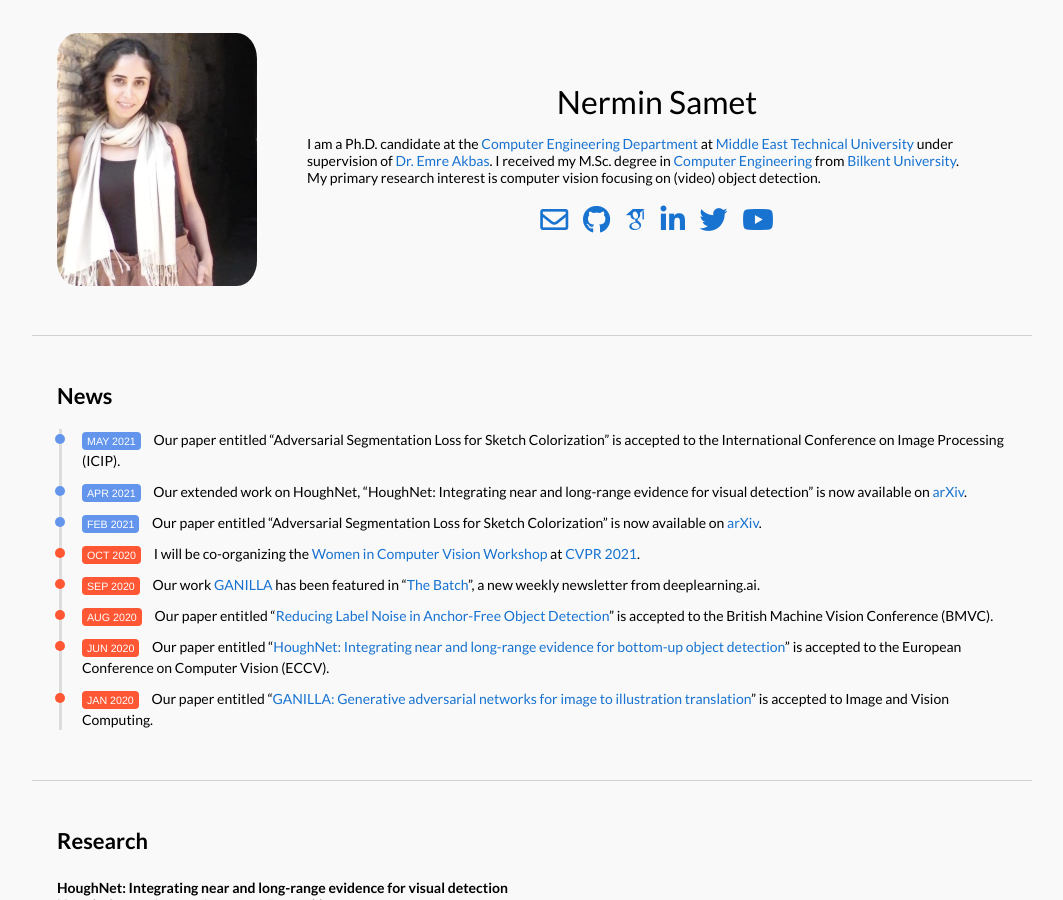
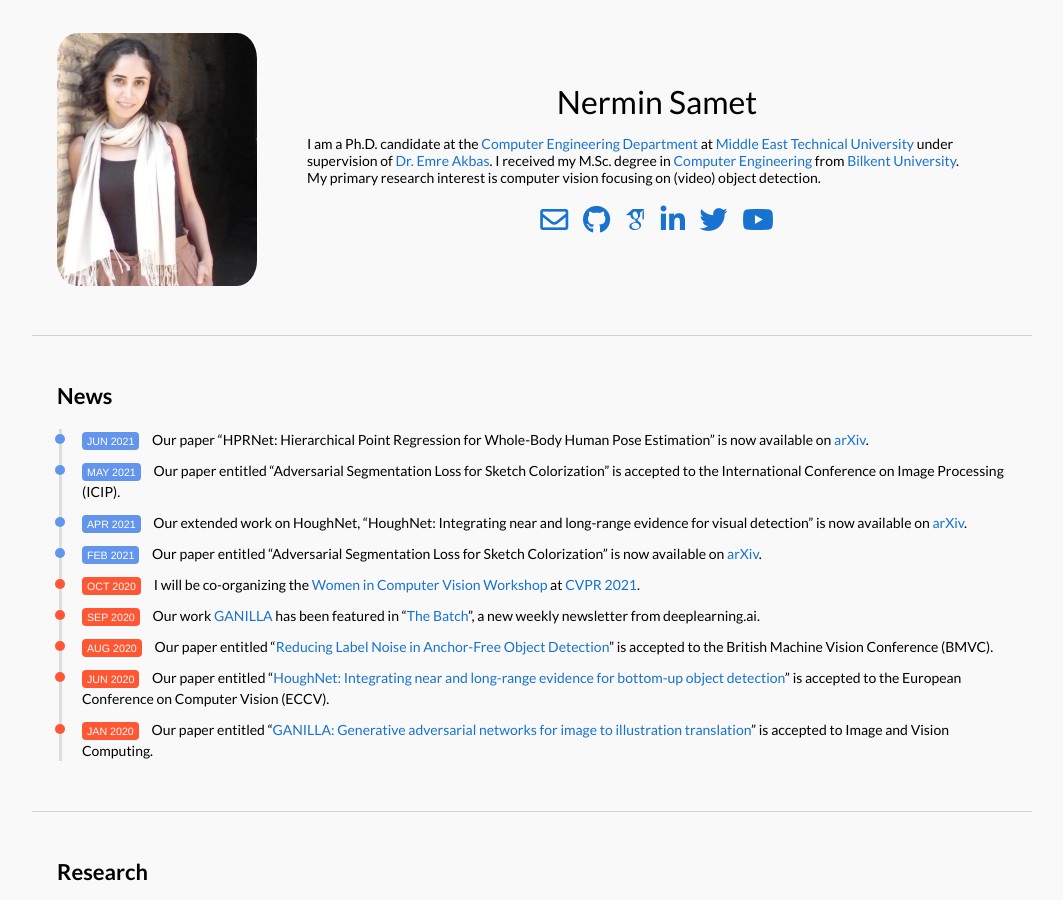
Before and after one commit to nerminsamet/nerminsamet.github.io, a Jekyll site: the page built from _posts/news/2021-06-10-hprnetarxiv.markdown, in a window 1280 px wide and 900 px high. Shown: the whole window, without its empty margins (108-1171 px from the left). Built offline with Jekyll 4.4.1, drawn with Linux system fonts in a browser that asks for light colours; some web fonts are replaced; our own code applies the rules of GitHub Pages for plain Markdown files.

Commit message:
Update 2021-06-10-hprnetarxiv.markdown

```diff
--- a/_posts/news/2021-06-10-hprnetarxiv.markdown
+++ b/_posts/news/2021-06-10-hprnetarxiv.markdown
@@ -1,6 +1,6 @@
 ---
 layout: post
-title:  "Our paper “HPRNet: Hierarchical Point Regression for Whole-Body Human Pose Estimation” is now available on <a href='https://arxiv.org/abs/2106.04269' target='_blank'>arXiv</a>." "
+title:  "Our paper “HPRNet: Hierarchical Point Regression for Whole-Body Human Pose Estimation” is now available on <a href='https://arxiv.org/abs/2106.04269' target='_blank'>arXiv</a>."
 date:   2021-06-10 10:00:00 +03:00
 categories: news
 color: "#6495ED"
```
